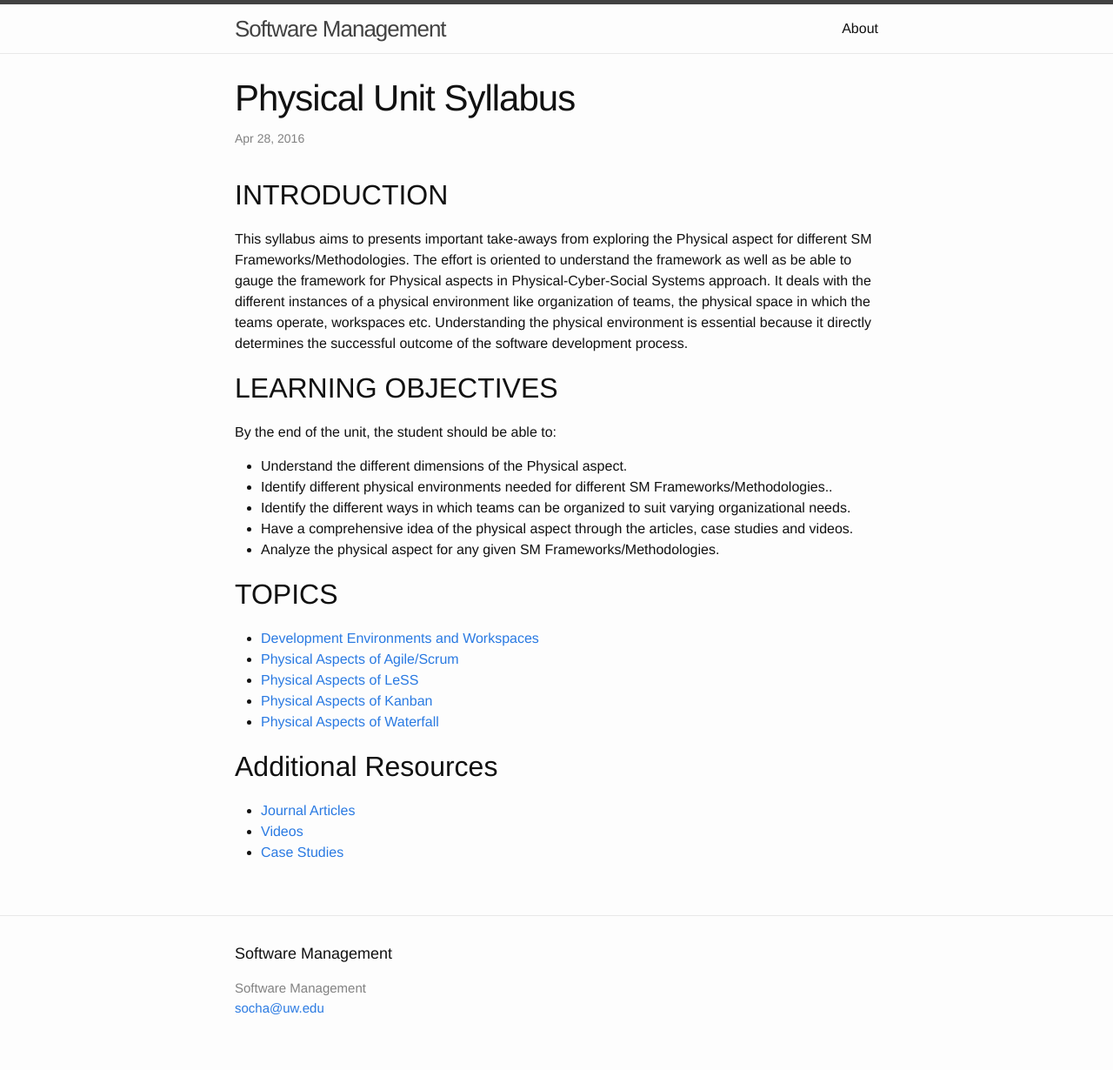
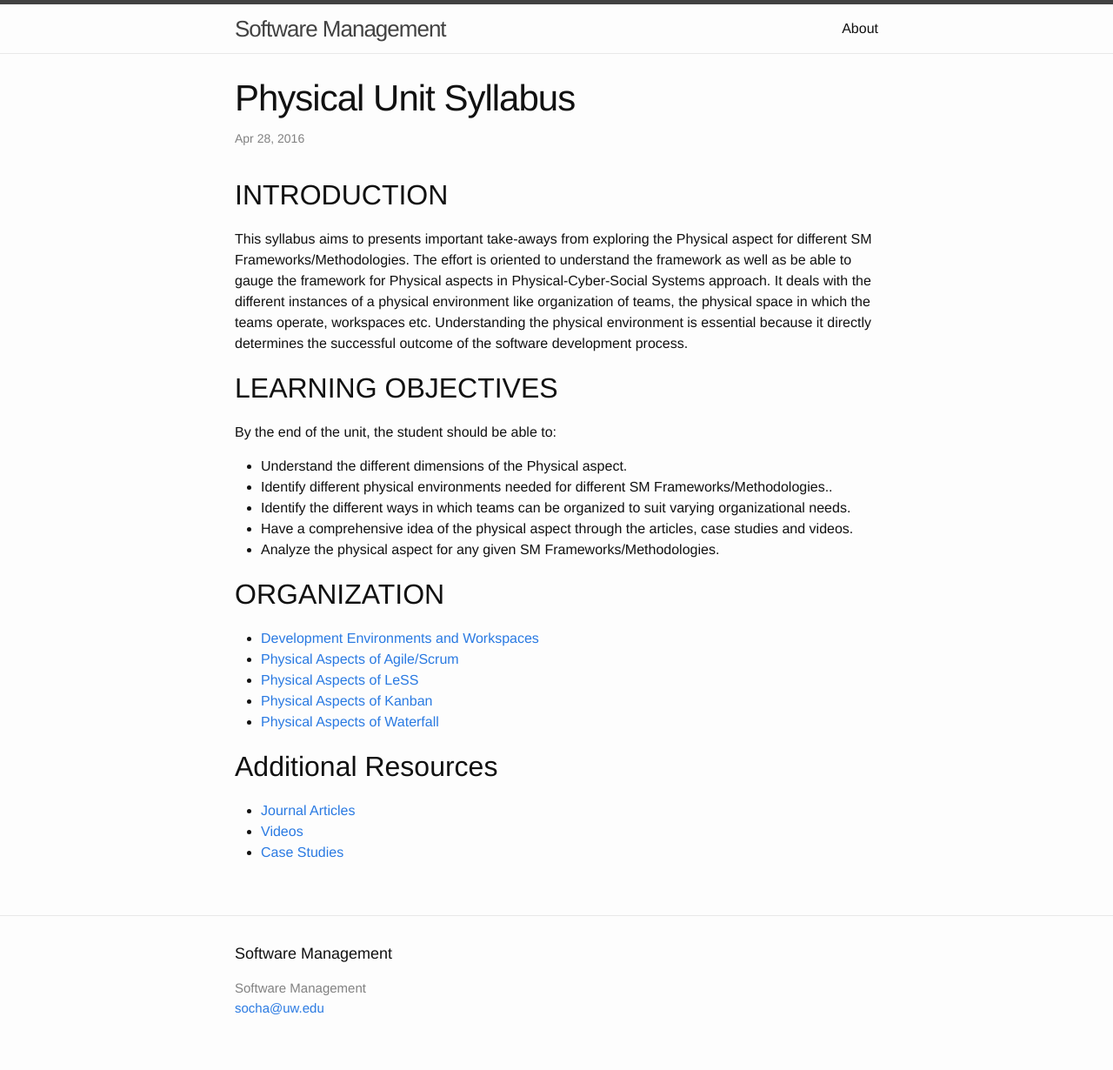
Before and after one commit to css566/css566.github.io, a Jekyll site: the page built from _posts/2016-04-28-physical_syllabus.md, in a window 1280 px wide. Shown: the whole page at 87% size. Built offline with Jekyll 4.4.1, drawn with Linux system fonts in a browser that asks for light colours; comment, search, counter and statistics services are not loaded.

Commit message:
Update 2016-04-28-physical_syllabus.md

```diff
--- a/_posts/2016-04-28-physical_syllabus.md
+++ b/_posts/2016-04-28-physical_syllabus.md
@@ -23,7 +23,7 @@ By the end of the unit, the student should be able to:
   -	Analyze the physical aspect for any given SM Frameworks/Methodologies.
 
 
-## TOPICS
+## ORGANIZATION
 
   - [Development Environments and Workspaces]({% post_url 2016-05-05-physical-workspaces %})
   - [Physical Aspects of Agile/Scrum]({% post_url 2016-04-28-agile_physical %})
```
